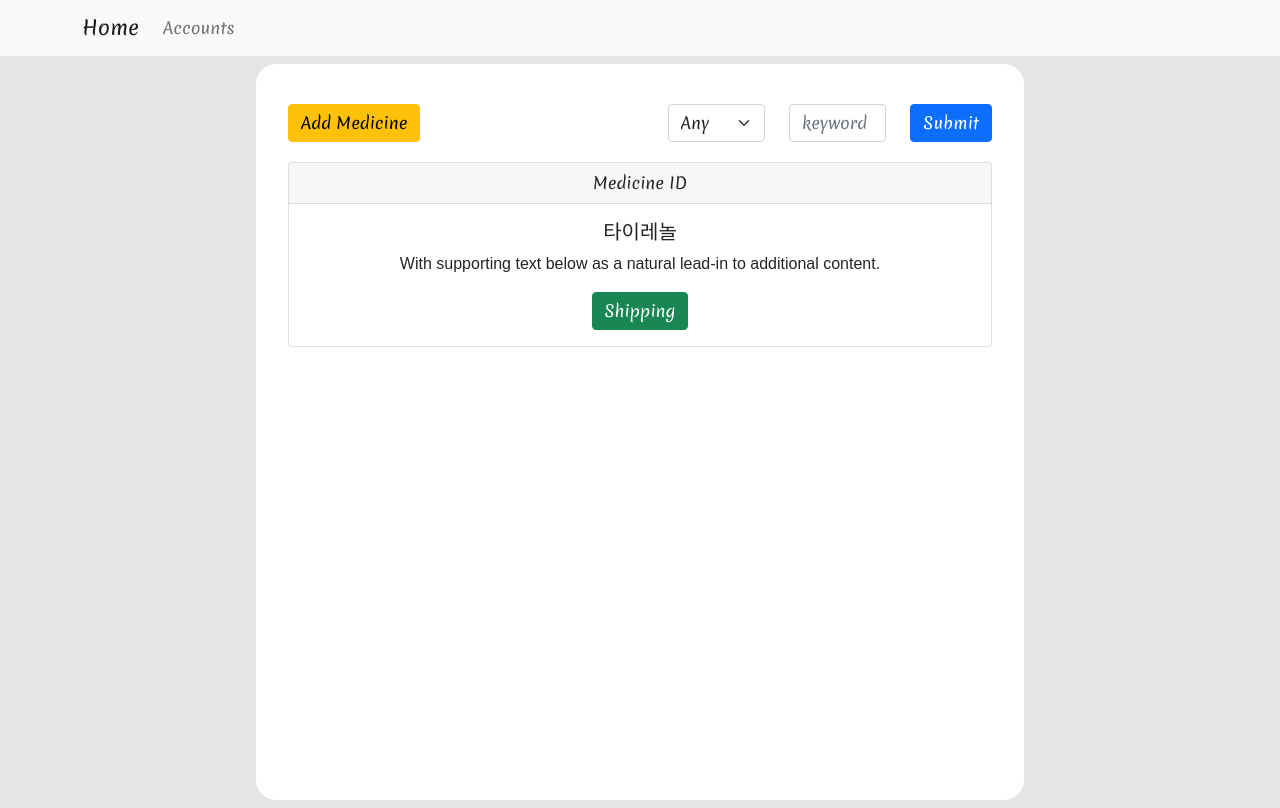
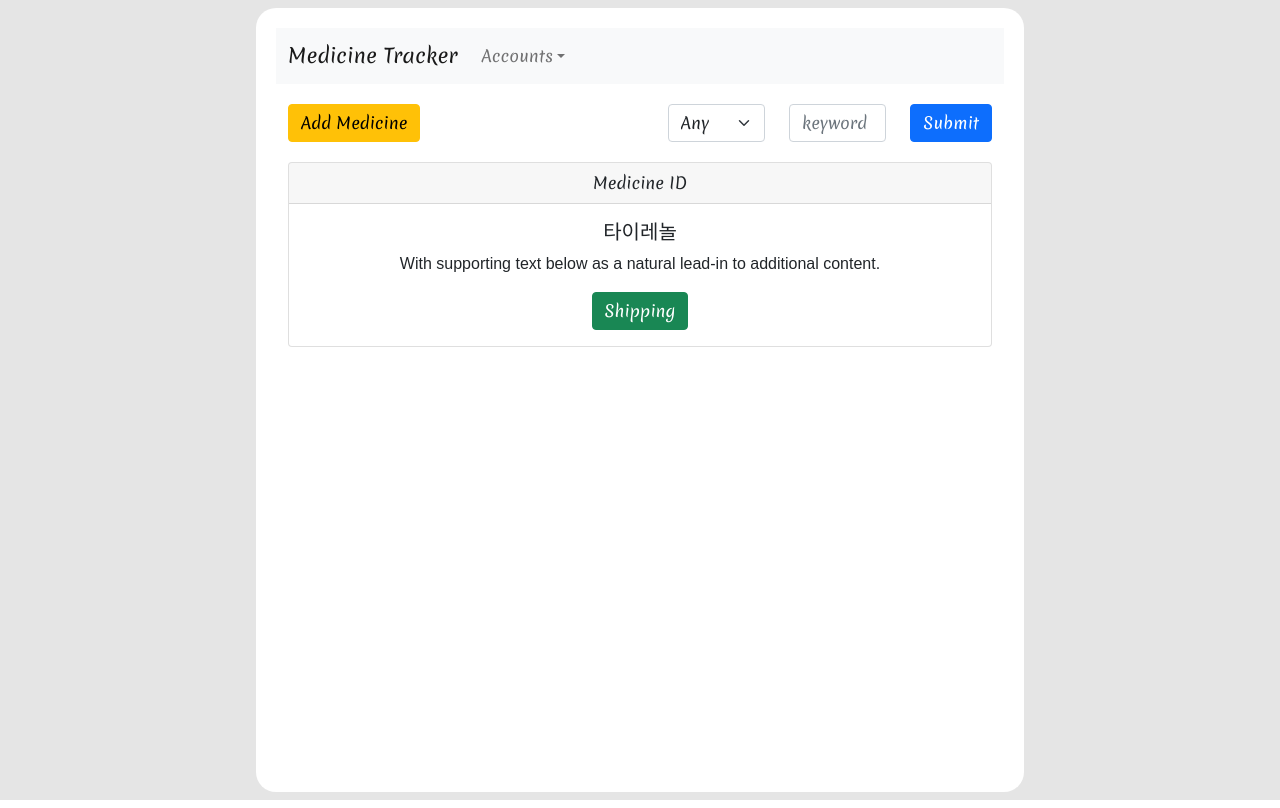
Before and after one commit to kkamggik/supplychain, a React (Create React App) app in the folder myapp/: page / in a window 1280 px wide. Built offline with nearby package versions, Linux system fonts and the light colour scheme.

Commit message:
navbar ui

```diff
--- a/myapp/src/components/HomePage.jsx
+++ b/myapp/src/components/HomePage.jsx
@@ -1,10 +1,11 @@
 import React from "react";
-import { Navbar, Container, Nav, Form, Row, Col, Button, Card, Modal } from 'react-bootstrap';
+import { Container, Form, Row, Col, Button, Card, Modal } from 'react-bootstrap';
 import './custom.css';
+import NavbarPage from './NavbarPage';
 import DatePicker from "react-datepicker";
 import "react-datepicker/dist/react-datepicker.css";
 
-function HomePage(props){
+function HomePage(props) {
     const [show, setShow] = React.useState(false);
     const [startDate, setStartDate] = React.useState(new Date());
     const [endDate, setEndDate] = React.useState(new Date());
@@ -13,21 +14,12 @@ function HomePage(props){
     const handleShow = () => setShow(true);
     const handleDate = (e) => {
         setStartDate(e)
-        if(e >= endDate) setEndDate(e)
+        if (e >= endDate) setEndDate(e)
     }
-
-    return(
-        <div>
-            <Navbar bg="light" variant="light">
-                <Container>
-                    <Navbar.Brand href="/">Home</Navbar.Brand>
-                    <Nav className="me-auto">
-                        <Nav.Link href="/">Accounts</Nav.Link>
-                    </Nav>
-                </Container>
-            </Navbar>
+    return (
         <div class="home_container">
             <div class="home">
+                <NavbarPage/>
                 <Container>
                     <Form className="mt-3">
                         <Row className="justify-content-end">
@@ -92,7 +84,6 @@ function HomePage(props){
                                     </Form.Group>
                                 </Col>
                             </Row>
-
                         </Form>
                     </Modal.Body>
                     <Modal.Footer>
@@ -106,7 +97,6 @@ function HomePage(props){
                 </Modal>
             </div>
         </div>
-        </div>
     );
 }
 export default HomePage;
--- /dev/null
+++ b/myapp/src/components/NavbarPage.jsx
@@ -0,0 +1,22 @@
+import { Navbar, Container, Nav, NavDropdown } from 'react-bootstrap';
+function NavbarPage() {
+    return(
+        <Navbar variant="light" bg="light" expand="lg">
+            <Container fluid>
+                <Navbar.Brand href="/">Medicine Tracker</Navbar.Brand>
+                <Navbar.Toggle aria-controls="navbar-light-example" />
+                <Navbar.Collapse id="navbar-light-example">
+                    <Nav>
+                        <NavDropdown id="nav-dropdown-light-example" title="Accounts" menuVariant="light" >
+                            <NavDropdown.Item href="/">Another action</NavDropdown.Item>
+                            <NavDropdown.Item href="/">Something</NavDropdown.Item>
+                            <NavDropdown.Divider />
+                            <NavDropdown.Item href="/login">Logout</NavDropdown.Item>
+                        </NavDropdown>
+                    </Nav>
+                </Navbar.Collapse>
+            </Container>
+        </Navbar>
+    );
+}
+export default NavbarPage;
--- a/myapp/src/components/custom.css
+++ b/myapp/src/components/custom.css
@@ -48,7 +48,7 @@ a {
 }
 .home_container {
     width: 100%;
-    height: 94vh;
+    height: 100vh;
     display: flex;
     align-items: center;
     justify-content: center;
```
Lines whose indentation alone changed are shown as unchanged.
